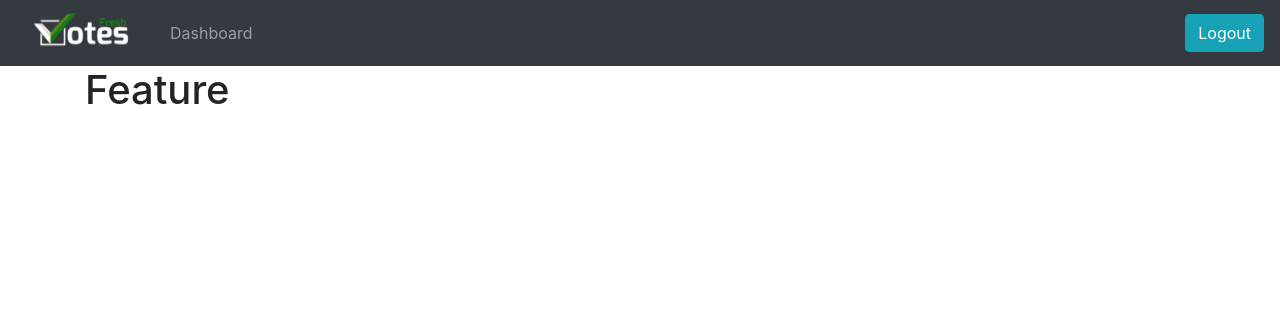
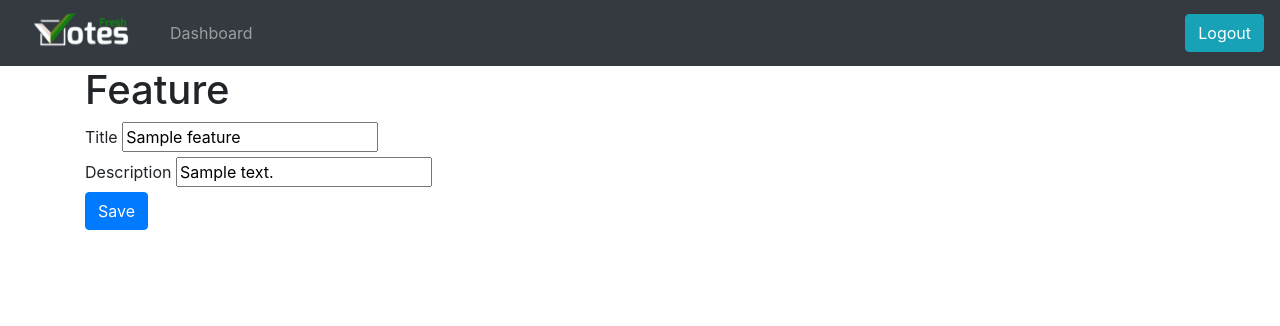
Before and after one commit to 3asyPe/FreshVotes, a Spring Boot app: page /products/1/features/1 in a window 1280 px wide. Shown: the top 326 px of the page. Run offline with Spring Boot 4, Linux system fonts and the light colour scheme; the visitor is signed in with stand-in values (Sample User, id 1); tables that the repository leaves empty hold one stand-in row (values such as "Sample post"); some of the project's set-up classes (security, data sources, template engines, error pages and the like) are left out, and stand-ins take their place; some libraries are stand-ins or nearby versions.

Commit message:
Adding crud to feature requests

```diff
--- a/FreshVotes/src/main/java/com/freshvotes/contoller/FeatureController.java
+++ b/FreshVotes/src/main/java/com/freshvotes/contoller/FeatureController.java
@@ -7,6 +7,7 @@ import javax.servlet.http.HttpServletResponse;
 import org.springframework.beans.factory.annotation.Autowired;
 import org.springframework.http.HttpStatus;
 import org.springframework.stereotype.Controller;
+import org.springframework.ui.Model;
 import org.springframework.web.bind.annotation.GetMapping;
 import org.springframework.web.bind.annotation.PathVariable;
 import org.springframework.web.bind.annotation.PostMapping;
@@ -38,7 +39,24 @@ public class FeatureController {
 
 	@GetMapping("/{featureId}")
 	public String getFeature(@PathVariable int productId,
-							 @PathVariable int featureId) {
+							 @PathVariable int featureId,
+							 HttpServletResponse response,
+							 Model model) throws IOException {
+		try {
+			Feature feature = featureService.findById(featureId);
+			model.addAttribute("feature", feature);
+		}
+		catch(Exception exc) {
+			response.sendError(HttpStatus.NOT_FOUND.value(), "There is no product with id " + productId);
+		}
 		return "feature";
 	}
+
+	@PostMapping("/{featureId}")
+	public String updateFeature(@PathVariable int productId,
+								@PathVariable int featureId,
+								Feature feature) {
+		feature = featureService.save(feature);
+		return "redirect:/products/" + productId + "/features/" + feature.getId();
+	}
 }
--- a/FreshVotes/src/main/resources/templates/feature.html
+++ b/FreshVotes/src/main/resources/templates/feature.html
@@ -18,6 +18,26 @@
 
 	<h1>Feature</h1>
 
+	<form action="" method="post">
+
+		<input type="hidden" th:name="${_csrf.parameterName}" th:value="${_csrf.token}" />
+		<input type="hidden" th:field="${feature.id}">
+		<input type="hidden" th:field="${feature.product}">
+		<input type="hidden" th:field="${feature.status}">
+
+		<div>
+			<label>Title</label>
+			<input type="text" th:field="${feature.title}">
+		</div>
+
+		<div>
+			<label>Description</label>
+			<input type="text" th:field="${feature.description}">
+		</div>
+
+		<button type="submit" class="btn btn-primary">Save</button>
+	</form>
+
 </div>
 
 </body>
```
Also changed, not shown: FreshVotes/src/main/java/com/freshvotes/service/FeatureService.java (+17 -0 lines).
